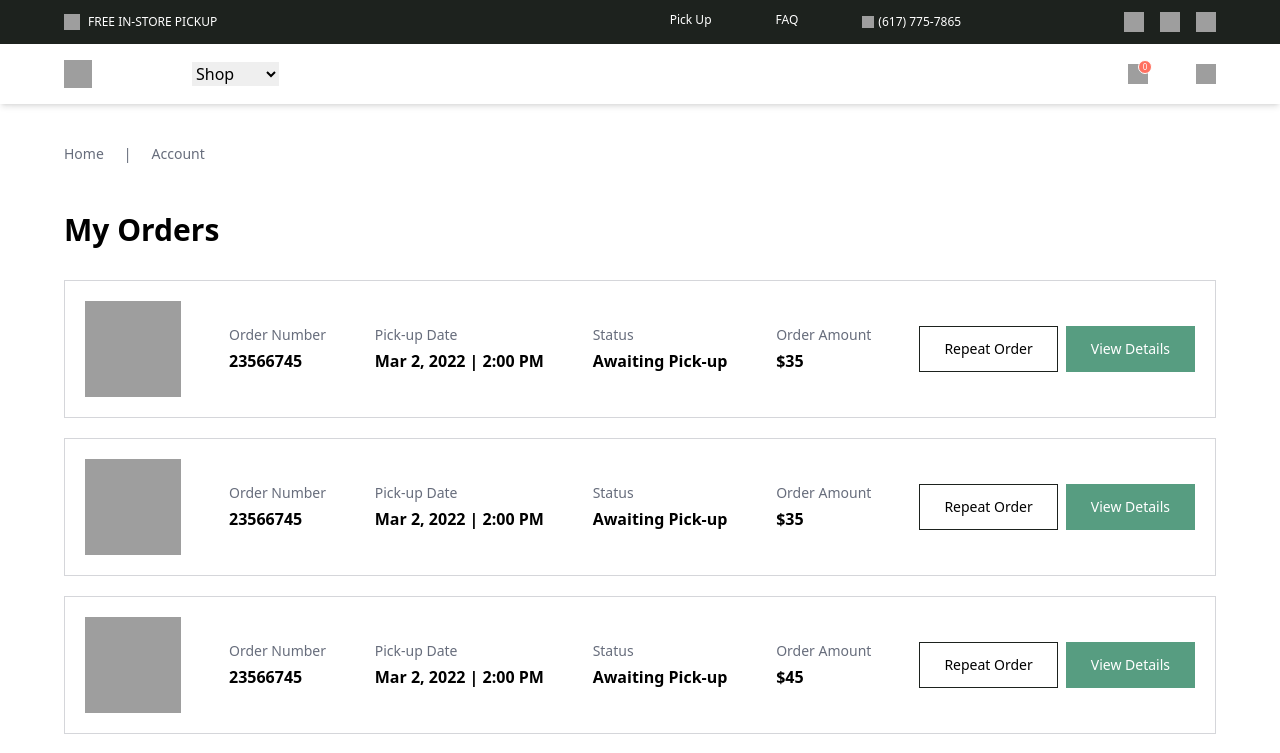
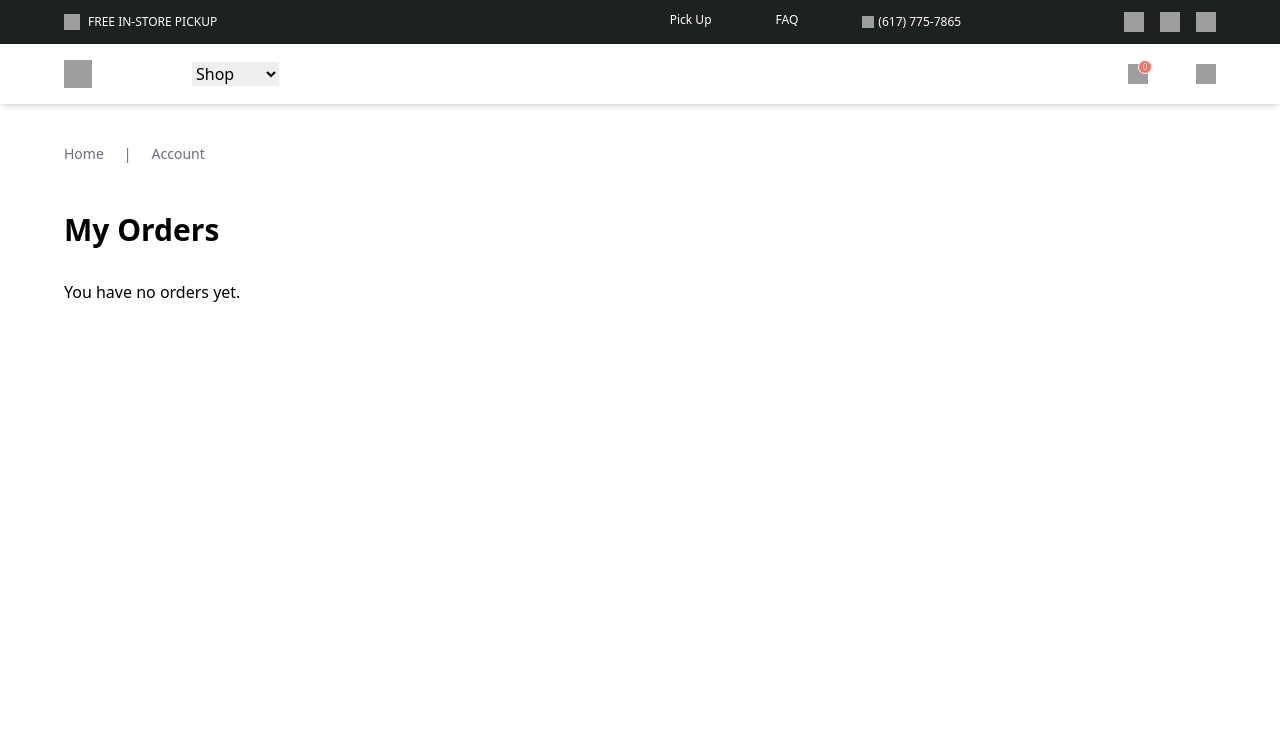
Before and after one commit to ismailydev/bakery-store, a React (Vite) app: page /account in a window 1280 px wide. Shown: the top 753 px of the page. Built offline with nearby package versions, Linux system fonts and the light colour scheme; grey boxes are pictures that could not be loaded.

Commit message:
get products from local storage

```diff
--- a/src/components/OrderSummary.jsx
+++ b/src/components/OrderSummary.jsx
@@ -1,9 +1,27 @@
+import { useEffect, useState } from "react";
+import { Link } from "react-router-dom";
+import { useSelector } from "react-redux";
+import { selectCartItems, selectCartTotal } from "../redux/cartSlice";
 import { ChatBubbleLeftIcon } from "@heroicons/react/24/outline";
 import CheckoutCard from "./CheckoutCard";
 
-import { data as products } from "../constants";
+export default function OrderSummary({ checkout }) {
+    const products = useSelector(selectCartItems);
+    const cartTotal = useSelector(selectCartTotal);
+    const [groupedProductsInCart, setGroupedProductsInCart] = useState([]);
 
-export default function OrderSummary({ checkout }) {
+    let tax = 1;
+    let totalTax = tax * products.length;
+
+    useEffect(() => {
+        const groupedProducts = products.reduce((results, product) => {
+            (results[product.id] = results[product.id] || []).push(product);
+            return results;
+        }, {});
+
+        setGroupedProductsInCart(groupedProducts);
+    }, [products]);
+
     return (
         <div className="w-[350px]">
             <div className="shadow-lg">
@@ -12,9 +30,15 @@ export default function OrderSummary({ checkout }) {
                 </div>
                 {checkout && (
                     <div className="border-b border-box">
-                        {products.map((product) => (
-                            <CheckoutCard key={product.id} {...product} />
-                        ))}
+                        {Object.entries(groupedProductsInCart).map(
+                            ([key, products]) => (
+                                <CheckoutCard
+                                    key={key}
+                                    {...products[0]}
+                                    quantity={products.length}
+                                />
+                            )
+                        )}
                     </div>
                 )}
                 <div className="p-5">
@@ -32,8 +56,10 @@ export default function OrderSummary({ checkout }) {
                     </form>
                     <div className="border-b border-box pb-5 py-5 flex flex-col gap-3">
                         <div className="flex justify-between">
-                            <p className="font-semibold">Item Subtotal (3)</p>
-                            <p className="text-tertiary">$112</p>
+                            <p className="font-semibold">
+                                Item Subtotal ({products.length})
+                            </p>
+                            <p className="text-tertiary">${cartTotal}</p>
                         </div>
                         <div className="flex justify-between">
                             <p className="font-semibold">Delivery</p>
@@ -43,16 +69,20 @@ export default function OrderSummary({ checkout }) {
                     <div className="py-5 flex flex-col gap-3">
                         <div className="flex justify-between">
                             <p className="font-semibold">Estimated Tax</p>
-                            <p className="text-tertiary">$3</p>
+                            <p className="text-tertiary">${totalTax}</p>
                         </div>
                         <div className="flex justify-between">
                             <p className="font-semibold">Total</p>
-                            <p className="text-tertiary">$115</p>
+                            <p className="text-tertiary">
+                                ${totalTax + cartTotal}
+                            </p>
                         </div>
                     </div>
-                    <button className="w-full text-sm bg-primary text-white py-3">
-                        Checkout
-                    </button>
+                    <Link to="/checkout">
+                        <button className="w-full text-sm bg-primary text-white py-3">
+                            Checkout
+                        </button>
+                    </Link>
                 </div>
             </div>
             <div className="text-center py-8 text-sm flex items-center justify-center gap-2">
--- a/src/pages/Account.jsx
+++ b/src/pages/Account.jsx
@@ -1,17 +1,44 @@
+import { useEffect, useState } from "react";
+import { useLocation } from "react-router-dom";
+import { useSelector } from "react-redux";
+import { selectCartItems } from "../redux/cartSlice";
 import { OrderCard } from "../components";
-import { data as products } from "../constants";
 
 export default function Account() {
+    const products = useSelector(selectCartItems);
+    const [groupedProductsInCart, setGroupedProductsInCart] = useState([]);
+
+    useEffect(() => {
+        const groupedProducts = products.reduce((results, product) => {
+            (results[product.id] = results[product.id] || []).push(product);
+            return results;
+        }, {});
+
+        setGroupedProductsInCart(groupedProducts);
+    }, [products]);
+
+    const { pathname } = useLocation();
+
+    useEffect(() => {
+        window.scrollTo(0, 0);
+    }, [pathname]);
+
     return (
         <div className="min-h-screen py-12">
             <div className="flex justify-between">
                 <h1 className="text-3xl font-bold">My Orders</h1>
             </div>
-            <div className="grid grid-cols-1 gap-5 py-8 pb-24">
-                {products.map((product) => (
-                    <OrderCard key={product.id} {...product} />
-                ))}
-            </div>
+            {Object.entries(groupedProductsInCart).length !== 0 ? (
+                <div className="grid grid-cols-1 gap-5 py-8 pb-24">
+                    {Object.entries(groupedProductsInCart).map(
+                        ([key, products]) => (
+                            <OrderCard key={key} {...products[0]} />
+                        )
+                    )}
+                </div>
+            ) : (
+                <p className="py-8">You have no orders yet.</p>
+            )}
         </div>
     );
 }
--- a/src/pages/Cart.jsx
+++ b/src/pages/Cart.jsx
@@ -1,10 +1,30 @@
+import { useEffect, useState } from "react";
+import { Link, useLocation } from "react-router-dom";
+import { useSelector } from "react-redux";
 import { CartItem, OrderSummary } from "../components";
 import { ChevronLeftIcon } from "@heroicons/react/24/solid";
 
-import { data as products } from "../constants";
-import { Link } from "react-router-dom";
+import { selectCartItems } from "../redux/cartSlice";
 
 export default function Cart() {
+    const products = useSelector(selectCartItems);
+    const [groupedProductsInCart, setGroupedProductsInCart] = useState([]);
+
+    useEffect(() => {
+        const groupedProducts = products.reduce((results, product) => {
+            (results[product.id] = results[product.id] || []).push(product);
+            return results;
+        }, {});
+
+        setGroupedProductsInCart(groupedProducts);
+    }, [products]);
+
+    const { pathname } = useLocation();
+
+    useEffect(() => {
+        window.scrollTo(0, 0);
+    }, [pathname]);
+
     return (
         <div className="min-h-screen py-12 flex gap-12">
             <div className="flex-1">
@@ -12,11 +32,23 @@ export default function Cart() {
                     <h1 className="text-3xl font-bold">Shopping Cart</h1>
                     <p className="font-semibold">{products.length} Items</p>
                 </div>
-                <div className="grid grid-cols-1 pb-12">
-                    {products.map((product) => (
-                        <CartItem key={product.id} {...product} />
-                    ))}
-                </div>
+                {Object.entries(groupedProductsInCart).length !== 0 ? (
+                    <div className="grid grid-cols-1 pb-12">
+                        {Object.entries(groupedProductsInCart).map(
+                            ([key, products]) => (
+                                <CartItem
+                                    key={key}
+                                    id={key}
+                                    {...products[0]}
+                                    quantity={products.length}
+                                />
+                            )
+                        )}
+                    </div>
+                ) : (
+                    <p className="py-8">You have no items in cart.</p>
+                )}
+
                 <div className="flex justify-between items-center text-primary">
                     <div className="flex items-center gap-1">
                         <ChevronLeftIcon className="w-4 h-4" />
```
